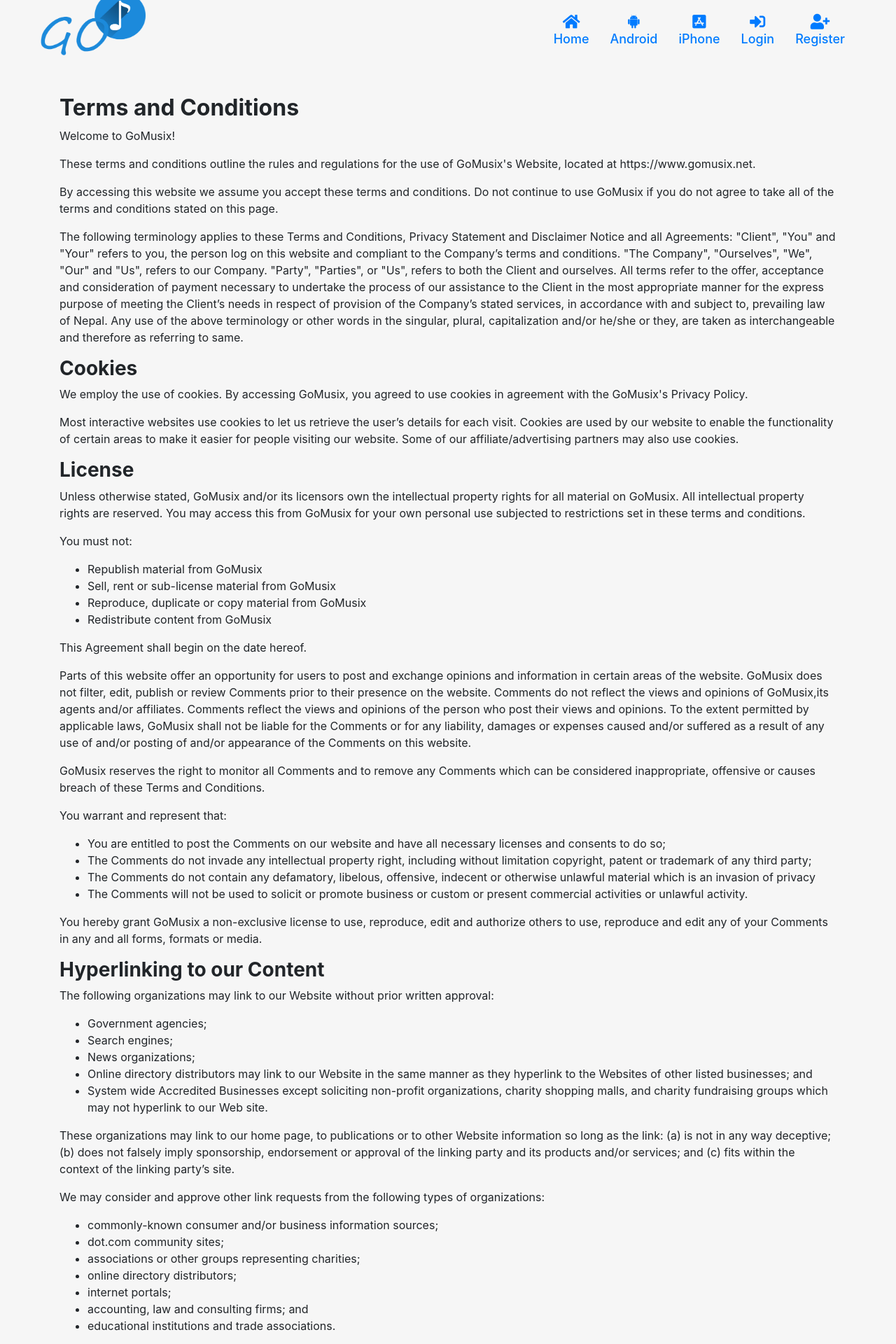
After one commit to bordernone/GoMusix, a Django app: template templates/terms-and-conditions.html in a window 1280 px wide. The commit adds this page. Shown: the top 1920 px of the page at 70% size. Run offline with Django 3.2, Linux system fonts and the light colour scheme; the template is opened without the code that fills it, so the values that code supplies are empty; some libraries are stand-ins or nearby versions.

Commit message:
added privacy policy and TOS

```diff
--- a/GoMusix/urls.py
+++ b/GoMusix/urls.py
@@ -15,6 +15,7 @@ Including another URLconf
 """
 from django.contrib import admin
 from django.urls import path, include
+from django.shortcuts import render
 
 urlpatterns = [
     path('admin/', admin.site.urls),
@@ -22,4 +23,6 @@ urlpatterns = [
     path('', include('dashboard.urls')), # dashboard
     path('', include('accountsetting.urls')), # account setting
     path('api/', include('api.urls')), #api
+    path('privacy-policy/', lambda request: render(request, 'privacy-policy.html'), name='privacy-policy'), #privacy policy
+    path('terms-and-conditions/', lambda request: render(request, 'terms-and-conditions.html'), name='terms-and-conditions'), # terms and conditions
 ]
--- a/templates/footer.html
+++ b/templates/footer.html
@@ -1,7 +1,7 @@
 {% block header %}{% endblock %}
 
 	<div class='container-fluid' id='footerWrapper'>
-		<p>GoMusix 2019</p>
+		<p>{% now 'Y' %} GoMusix | <a href="{% url 'privacy-policy' %}">Privacy Policy</a>-<a href="{% url 'terms-and-conditions' %}">TOS</a></p>
 	</div>
 
 	</div>
--- a/templates/header.html
+++ b/templates/header.html
@@ -46,6 +46,11 @@
 	<!-- ========== For settings page =========-->
 	<script type="text/javascript" src="{% static 'accountsetting/js/accountsetting.js' %}"></script>
 	{% endif %}
+
+	{% if request.path == '/privacy-policy/' or request.path == '/terms-and-conditions/' %}
+	<!-- ========== For privacy policy page =========-->
+	<link rel='stylesheet' href="{% static 'privacy-policy/css/privacy-policy.css' %}" />
+	{% endif %}
 </head>
 <body>
 <!-- =============================== Notification Panel ==========================================-->
--- /dev/null
+++ b/templates/terms-and-conditions.html
@@ -0,0 +1,188 @@
+{% extends 'header.html' %}
+
+
+{% block body %}
+
+<div class="container mt-5 mainWrapperPPTOS" id="mainWrapperTOS">
+    <h2><strong>Terms and Conditions</strong></h2>
+
+    <p>Welcome to GoMusix!</p>
+
+    <p>These terms and conditions outline the rules and regulations for the use of GoMusix's Website, located at
+        https://www.gomusix.net.</p>
+
+    <p>By accessing this website we assume you accept these terms and conditions. Do not continue to use GoMusix if you
+        do not agree to take all of the terms and conditions stated on this page.
+    </p>
+
+    <p>The following terminology applies to these Terms and Conditions, Privacy Statement and Disclaimer Notice and all
+        Agreements: "Client", "You" and "Your" refers to you, the person log on this website and compliant to the
+        Company’s terms and conditions. "The Company", "Ourselves", "We", "Our" and "Us", refers to our Company.
+        "Party", "Parties", or "Us", refers to both the Client and ourselves. All terms refer to the offer, acceptance
+        and consideration of payment necessary to undertake the process of our assistance to the Client in the most
+        appropriate manner for the express purpose of meeting the Client’s needs in respect of provision of the
+        Company’s stated services, in accordance with and subject to, prevailing law of Nepal. Any use of the
+        above terminology or other words in the singular, plural, capitalization and/or he/she or they, are taken as
+        interchangeable and therefore as referring to same.</p>
+
+    <h3><strong>Cookies</strong></h3>
+
+    <p>We employ the use of cookies. By accessing GoMusix, you agreed to use cookies in agreement with the GoMusix's
+        Privacy Policy.</p>
+
+    <p>Most interactive websites use cookies to let us retrieve the user’s details for each visit. Cookies are used by
+        our website to enable the functionality of certain areas to make it easier for people visiting our website. Some
+        of our affiliate/advertising partners may also use cookies.</p>
+
+    <h3><strong>License</strong></h3>
+
+    <p>Unless otherwise stated, GoMusix and/or its licensors own the intellectual property rights for all material on
+        GoMusix. All intellectual property rights are reserved. You may access this from GoMusix for your own personal
+        use subjected to restrictions set in these terms and conditions.</p>
+
+    <p>You must not:</p>
+    <ul>
+        <li>Republish material from GoMusix</li>
+        <li>Sell, rent or sub-license material from GoMusix</li>
+        <li>Reproduce, duplicate or copy material from GoMusix</li>
+        <li>Redistribute content from GoMusix</li>
+    </ul>
+
+    <p>This Agreement shall begin on the date hereof.</p>
+
+    <p>Parts of this website offer an opportunity for users to post and exchange opinions and information in certain
+        areas of the website. GoMusix does not filter, edit, publish or review Comments prior to their presence on the
+        website. Comments do not reflect the views and opinions of GoMusix,its agents and/or affiliates. Comments
+        reflect the views and opinions of the person who post their views and opinions. To the extent permitted by
+        applicable laws, GoMusix shall not be liable for the Comments or for any liability, damages or expenses caused
+        and/or suffered as a result of any use of and/or posting of and/or appearance of the Comments on this website.
+    </p>
+
+    <p>GoMusix reserves the right to monitor all Comments and to remove any Comments which can be considered
+        inappropriate, offensive or causes breach of these Terms and Conditions.</p>
+
+    <p>You warrant and represent that:</p>
+
+    <ul>
+        <li>You are entitled to post the Comments on our website and have all necessary licenses and consents to do so;
+        </li>
+        <li>The Comments do not invade any intellectual property right, including without limitation copyright, patent
+            or trademark of any third party;</li>
+        <li>The Comments do not contain any defamatory, libelous, offensive, indecent or otherwise unlawful material
+            which is an invasion of privacy</li>
+        <li>The Comments will not be used to solicit or promote business or custom or present commercial activities or
+            unlawful activity.</li>
+    </ul>
+
+    <p>You hereby grant GoMusix a non-exclusive license to use, reproduce, edit and authorize others to use, reproduce
+        and edit any of your Comments in any and all forms, formats or media.</p>
+
+    <h3><strong>Hyperlinking to our Content</strong></h3>
+
+    <p>The following organizations may link to our Website without prior written approval:</p>
+
+    <ul>
+        <li>Government agencies;</li>
+        <li>Search engines;</li>
+        <li>News organizations;</li>
+        <li>Online directory distributors may link to our Website in the same manner as they hyperlink to the Websites
+            of other listed businesses; and</li>
+        <li>System wide Accredited Businesses except soliciting non-profit organizations, charity shopping malls, and
+            charity fundraising groups which may not hyperlink to our Web site.</li>
+    </ul>
+
+    <p>These organizations may link to our home page, to publications or to other Website information so long as the
+        link: (a) is not in any way deceptive; (b) does not falsely imply sponsorship, endorsement or approval of the
+        linking party and its products and/or services; and (c) fits within the context of the linking party’s site.</p>
+
+    <p>We may consider and approve other link requests from the following types of organizations:</p>
+
+    <ul>
+        <li>commonly-known consumer and/or business information sources;</li>
+        <li>dot.com community sites;</li>
+        <li>associations or other groups representing charities;</li>
+        <li>online directory distributors;</li>
+        <li>internet portals;</li>
+        <li>accounting, law and consulting firms; and</li>
+        <li>educational institutions and trade associations.</li>
+    </ul>
+
+    <p>We will approve link requests from these organizations if we decide that: (a) the link would not make us look
+        unfavorably to ourselves or to our accredited businesses; (b) the organization does not have any negative
+        records with us; (c) the benefit to us from the visibility of the hyperlink compensates the absence of GoMusix;
+        and (d) the link is in the context of general resource information.</p>
+
+    <p>These organizations may link to our home page so long as the link: (a) is not in any way deceptive; (b) does not
+        falsely imply sponsorship, endorsement or approval of the linking party and its products or services; and (c)
+        fits within the context of the linking party’s site.</p>
+
+    <p>If you are one of the organizations listed in paragraph 2 above and are interested in linking to our website, you
+        must inform us by sending an e-mail to GoMusix. Please include your name, your organization name, contact
+        information as well as the URL of your site, a list of any URLs from which you intend to link to our Website,
+        and a list of the URLs on our site to which you would like to link. Wait 2-3 weeks for a response.</p>
+
+    <p>Approved organizations may hyperlink to our Website as follows:</p>
+
+    <ul>
+        <li>By use of our corporate name; or</li>
+        <li>By use of the uniform resource locator being linked to; or</li>
+        <li>By use of any other description of our Website being linked to that makes sense within the context and
+            format of content on the linking party’s site.</li>
+    </ul>
+
+    <p>No use of GoMusix's logo or other artwork will be allowed for linking absent a trademark license agreement.</p>
+
+    <h3><strong>iFrames</strong></h3>
+
+    <p>Without prior approval and written permission, you may not create frames around our Webpages that alter in any
+        way the visual presentation or appearance of our Website.</p>
+
+    <h3><strong>Content Liability</strong></h3>
+
+    <p>We shall not be hold responsible for any content that appears on your Website. You agree to protect and defend us
+        against all claims that is rising on your Website. No link(s) should appear on any Website that may be
+        interpreted as libelous, obscene or criminal, or which infringes, otherwise violates, or advocates the
+        infringement or other violation of, any third party rights.</p>
+
+    <h3><strong>Your Privacy</strong></h3>
+
+    <p>Please read Privacy Policy</p>
+
+    <h3><strong>Reservation of Rights</strong></h3>
+
+    <p>We reserve the right to request that you remove all links or any particular link to our Website. You approve to
+        immediately remove all links to our Website upon request. We also reserve the right to amen these terms and
+        conditions and it’s linking policy at any time. By continuously linking to our Website, you agree to be bound to
+        and follow these linking terms and conditions.</p>
+
+    <h3><strong>Removal of links from our website</strong></h3>
+
+    <p>If you find any link on our Website that is offensive for any reason, you are free to contact and inform us any
+        moment. We will consider requests to remove links but we are not obligated to or so or to respond to you
+        directly.</p>
+
+    <p>We do not ensure that the information on this website is correct, we do not warrant its completeness or accuracy;
+        nor do we promise to ensure that the website remains available or that the material on the website is kept up to
+        date.</p>
+
+    <h3><strong>Disclaimer</strong></h3>
+
+    <p>To the maximum extent permitted by applicable law, we exclude all representations, warranties and conditions
+        relating to our website and the use of this website. Nothing in this disclaimer will:</p>
+
+    <ul>
+        <li>limit or exclude our or your liability for death or personal injury;</li>
+        <li>limit or exclude our or your liability for fraud or fraudulent misrepresentation;</li>
+        <li>limit any of our or your liabilities in any way that is not permitted under applicable law; or</li>
+        <li>exclude any of our or your liabilities that may not be excluded under applicable law.</li>
+    </ul>
+
+    <p>The limitations and prohibitions of liability set in this Section and elsewhere in this disclaimer: (a) are
+        subject to the preceding paragraph; and (b) govern all liabilities arising under the disclaimer, including
+        liabilities arising in contract, in tort and for breach of statutory duty.</p>
+
+    <p>As long as the website and the information and services on the website are provided free of charge, we will not
+        be liable for any loss or damage of any nature.</p>
+</div>
+
+{% endblock %}
```
Also changed, not shown: static/privacy-policy/css/privacy-policy.css (added, +9 -0 lines), templates/privacy-policy.html (added, +52 -0 lines).
